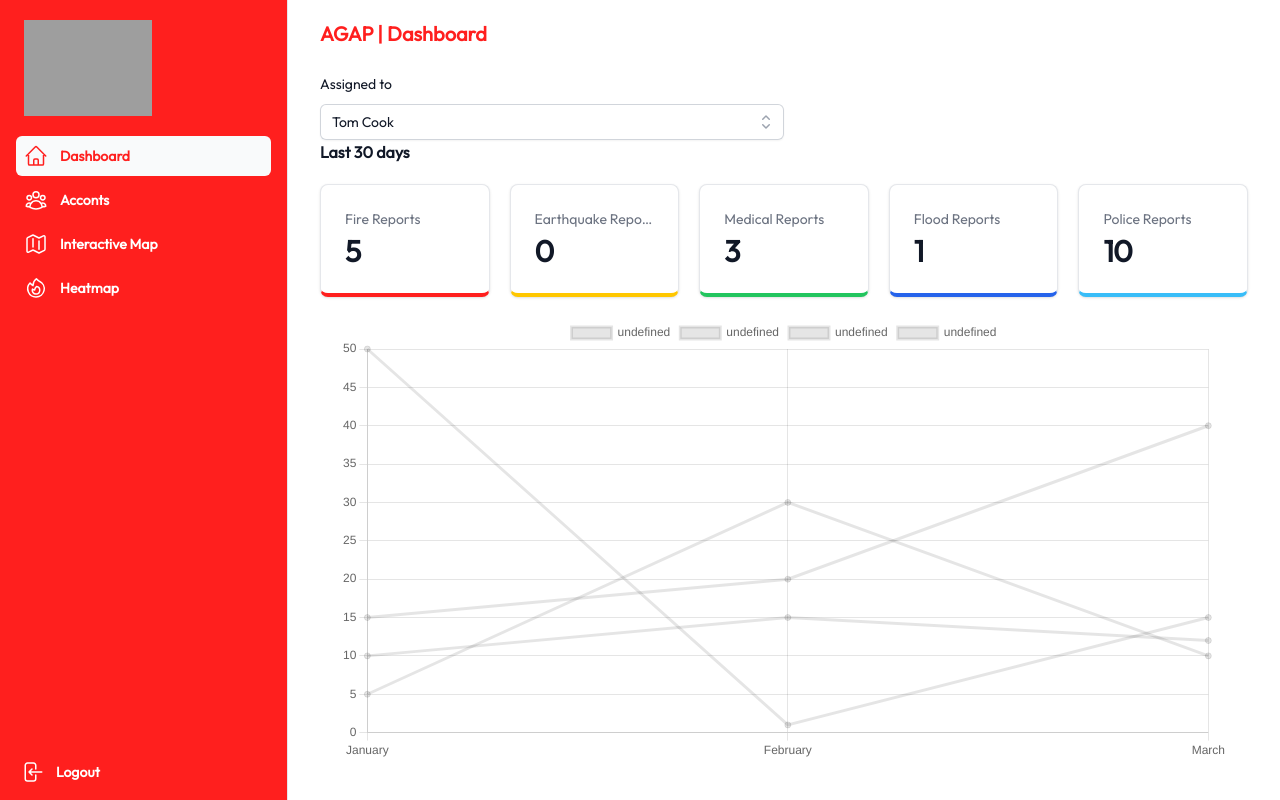
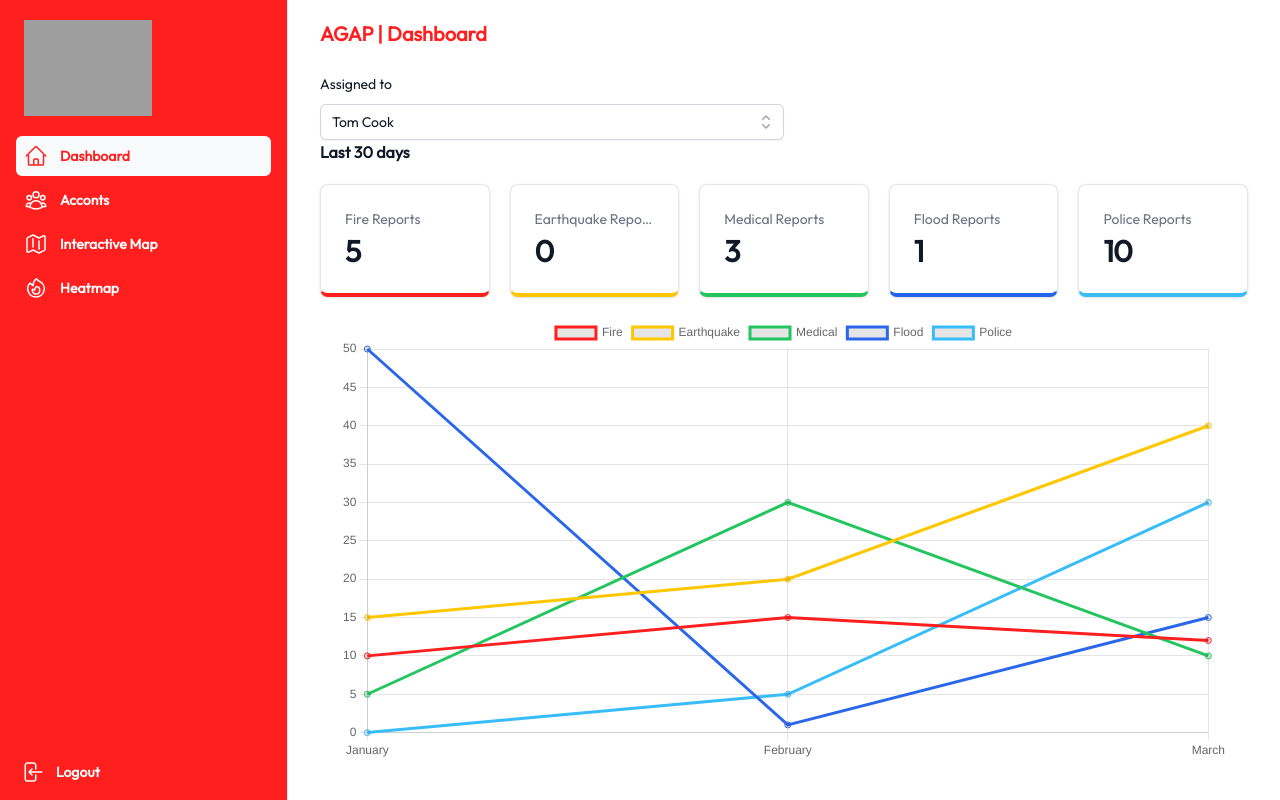
Before and after one commit to carieeeh/Agap_Web_Frontend, a Vue app: page /app/dashboard in a window 1280 px wide. Built offline with nearby package versions, Linux system fonts and the light colour scheme; grey boxes are pictures that could not be loaded.

Commit message:
update chart

```diff
--- a/src/views/Layout/Private/Dashboard/DashboardView.vue
+++ b/src/views/Layout/Private/Dashboard/DashboardView.vue
@@ -63,10 +63,11 @@ ChartJS.register(CategoryScale, LinearScale, PointElement, LineElement, Title, T
 const chartData = reactive({
     labels: ['January', 'February', 'March'],
     datasets: [
-        { data: [10, 15, 12] },
-        { data: [15, 20, 40] },
-        { data: [5, 30, 10] },
-        { data: [50, 1, 15] },
+        { data: [10, 15, 12], label: "Fire", borderColor: '#FF1F1E', fill: true },
+        { data: [15, 20, 40], label: "Earthquake", borderColor: '#FFC700', fill: true },
+        { data: [5, 30, 10], label: "Medical", borderColor: '#22C55E', fill: true },
+        { data: [50, 1, 15], label: "Flood", borderColor: '#2A67EB', fill: true },
+        { data: [0, 5, 30], label: "Police", borderColor: '#38BDF8', fill: true },
     ],
 })
 
```
